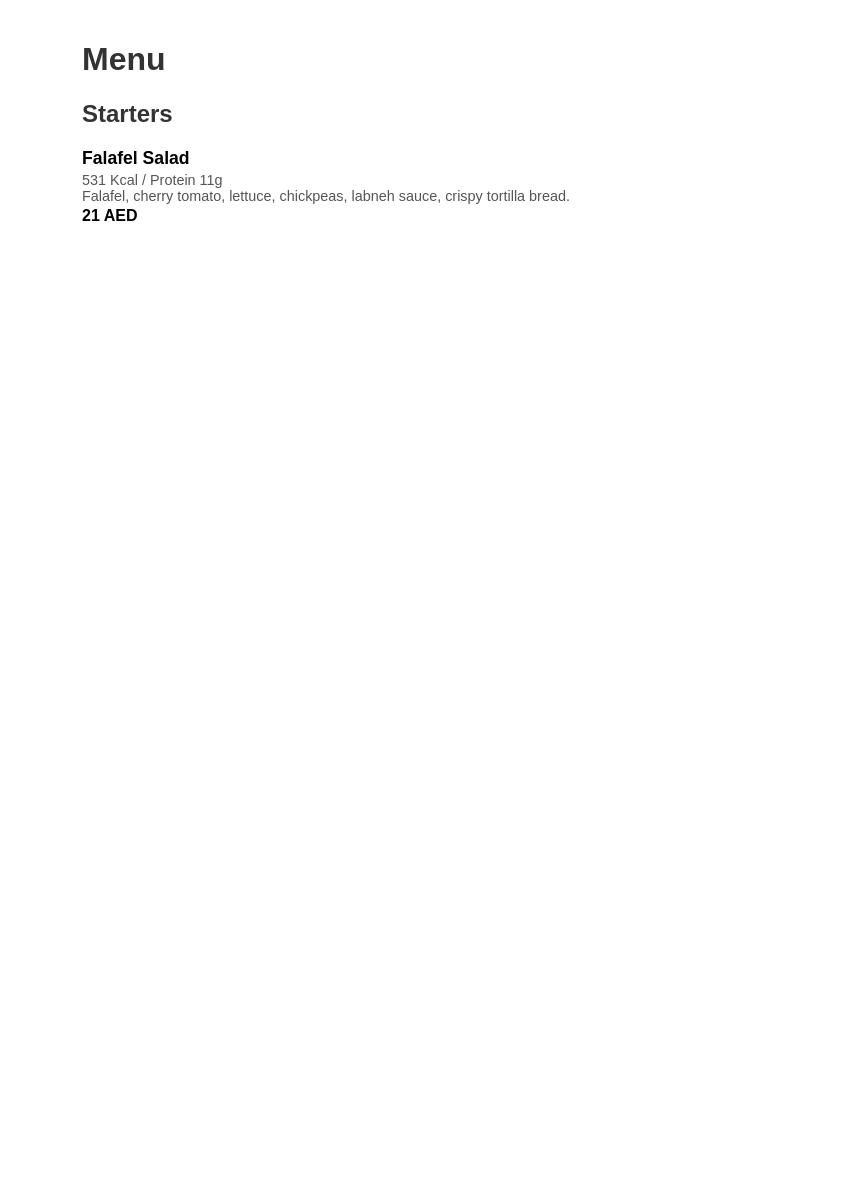
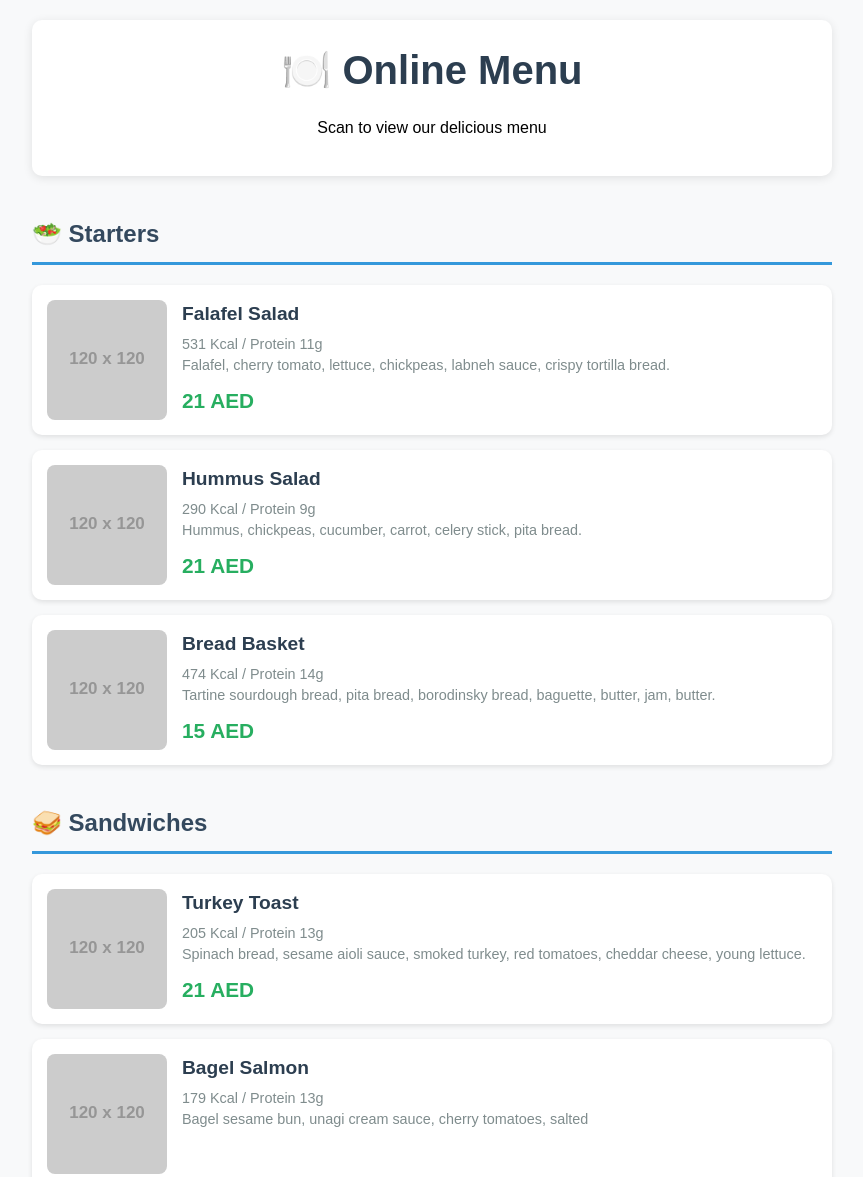
Before and after one commit to alvinnaire/online-menu, a plain HTML site: page index.html in a window 1280 px wide. Shown: the top 1177 px of the page, without its empty margins (208-1071 px from the left). Before the commit the page ends 800 px from the top, so only its background shows below. Drawn offline with Linux system fonts and the light colour scheme; placeholder pictures from the web are drawn by us.

Commit message:
Update index.html

```diff
--- a/index.html
+++ b/index.html
@@ -5,29 +5,98 @@
   <meta name="viewport" content="width=device-width, initial-scale=1" />
   <title>Online Menu</title>
   <style>
-    body { font-family: Arial, sans-serif; max-width: 700px; margin: auto; padding: 20px; background: #fff; }
-    h1, h2 { color: #333; }
-    .section { margin-bottom: 30px; }
-    .item { margin-bottom: 15px; }
-    .item-title { font-weight: bold; font-size: 1.1em; }
-    .item-info { font-size: 0.9em; color: #555; margin: 3px 0; }
-    .price { font-weight: bold; margin-top: 2px; color: #000; }
+    body {
+      font-family: 'Arial', sans-serif;
+      max-width: 800px;
+      margin: auto;
+      padding: 20px;
+      background: #f8f9fa;
+      line-height: 1.5;
+    }
+    .header {
+      text-align: center;
+      margin-bottom: 30px;
+      padding: 20px;
+      background: white;
+      border-radius: 10px;
+      box-shadow: 0 2px 10px rgba(0,0,0,0.1);
+    }
+    h1 { color: #2c3e50; margin: 0; font-size: 2.5em; }
+    h2 { color: #34495e; border-bottom: 3px solid #3498db; padding-bottom: 10px; margin-top: 40px; }
+    .section { margin-bottom: 40px; }
+    .item {
+      display: flex;
+      background: white;
+      margin-bottom: 15px;
+      padding: 15px;
+      border-radius: 10px;
+      box-shadow: 0 2px 5px rgba(0,0,0,0.1);
+      transition: transform 0.2s;
+    }
+    .item:hover { transform: translateY(-2px); }
+    .item-image {
+      width: 120px;
+      height: 120px;
+      object-fit: cover;
+      border-radius: 8px;
+      margin-right: 15px;
+    }
+    .item-content { flex: 1; }
+    .item-title { font-weight: bold; font-size: 1.2em; color: #2c3e50; margin-bottom: 5px; }
+    .item-info { font-size: 0.9em; color: #7f8c8d; margin-bottom: 8px; }
+    .price { font-weight: bold; font-size: 1.3em; color: #27ae60; }
+    @media (max-width: 600px) {
+      .item { flex-direction: column; }
+      .item-image { width: 100%; height: 150px; margin-right: 0; margin-bottom: 10px; }
+    }
   </style>
 </head>
 <body>
-  <h1>Menu</h1>
+  <div class="header">
+    <h1>🍽️ Online Menu</h1>
+    <p>Scan to view our delicious menu</p>
+  </div>
 
   <div class="section">
-    <h2>Starters</h2>
+    <h2>🥗 Starters</h2>
     <div class="item">
-      <div class="item-title">Falafel Salad</div>
-      <div class="item-info">531 Kcal / Protein 11g<br />Falafel, cherry tomato, lettuce, chickpeas, labneh sauce, crispy tortilla bread.</div>
-      <div class="price">21 AED</div>
+      <img src="https://via.placeholder.com/120x120/3498db/ffffff?text=Falafel" alt="Falafel Salad" class="item-image">
+      <div class="item-content">
+        <div class="item-title">Falafel Salad</div>
+        <div class="item-info">531 Kcal / Protein 11g<br>Falafel, cherry tomato, lettuce, chickpeas, labneh sauce, crispy tortilla bread.</div>
+        <div class="price">21 AED</div>
+      </div>
     </div>
-    <!-- Repeat for other items -->
+    <div class="item">
+      <img src="https://via.placeholder.com/120x120/e74c3c/ffffff?text=Hummus" alt="Hummus Salad" class="item-image">
+      <div class="item-content">
+        <div class="item-title">Hummus Salad</div>
+        <div class="item-info">290 Kcal / Protein 9g<br>Hummus, chickpeas, cucumber, carrot, celery stick, pita bread.</div>
+        <div class="price">21 AED</div>
+      </div>
+    </div>
+    <div class="item">
+      <img src="https://via.placeholder.com/120x120/f39c12/ffffff?text=Bread" alt="Bread Basket" class="item-image">
+      <div class="item-content">
+        <div class="item-title">Bread Basket</div>
+        <div class="item-info">474 Kcal / Protein 14g<br>Tartine sourdough bread, pita bread, borodinsky bread, baguette, butter, jam, butter.</div>
+        <div class="price">15 AED</div>
+      </div>
+    </div>
   </div>
 
-  <!-- Add other sections (Sandwiches, Bowls, Eggs, etc) -->
-
-</body>
-</html>
+  <div class="section">
+    <h2>🥪 Sandwiches</h2>
+    <div class="item">
+      <img src="https://via.placeholder.com/120x120/9b59b6/ffffff?text=Turkey" alt="Turkey Toast" class="item-image">
+      <div class="item-content">
+        <div class="item-title">Turkey Toast</div>
+        <div class="item-info">205 Kcal / Protein 13g<br>Spinach bread, sesame aioli sauce, smoked turkey, red tomatoes, cheddar cheese, young lettuce.</div>
+        <div class="price">21 AED</div>
+      </div>
+    </div>
+    <div class="item">
+      <img src="https://via.placeholder.com/120x120/1abc9c/ffffff?text=Salmon" alt="Bagel Salmon" class="item-image">
+      <div class="item-content">
+        <div class="item-title">Bagel Salmon</div>
+        <div class="item-info">179 Kcal / Protein 13g<br>Bagel sesame bun, unagi cream sauce, cherry tomatoes, salted
```
